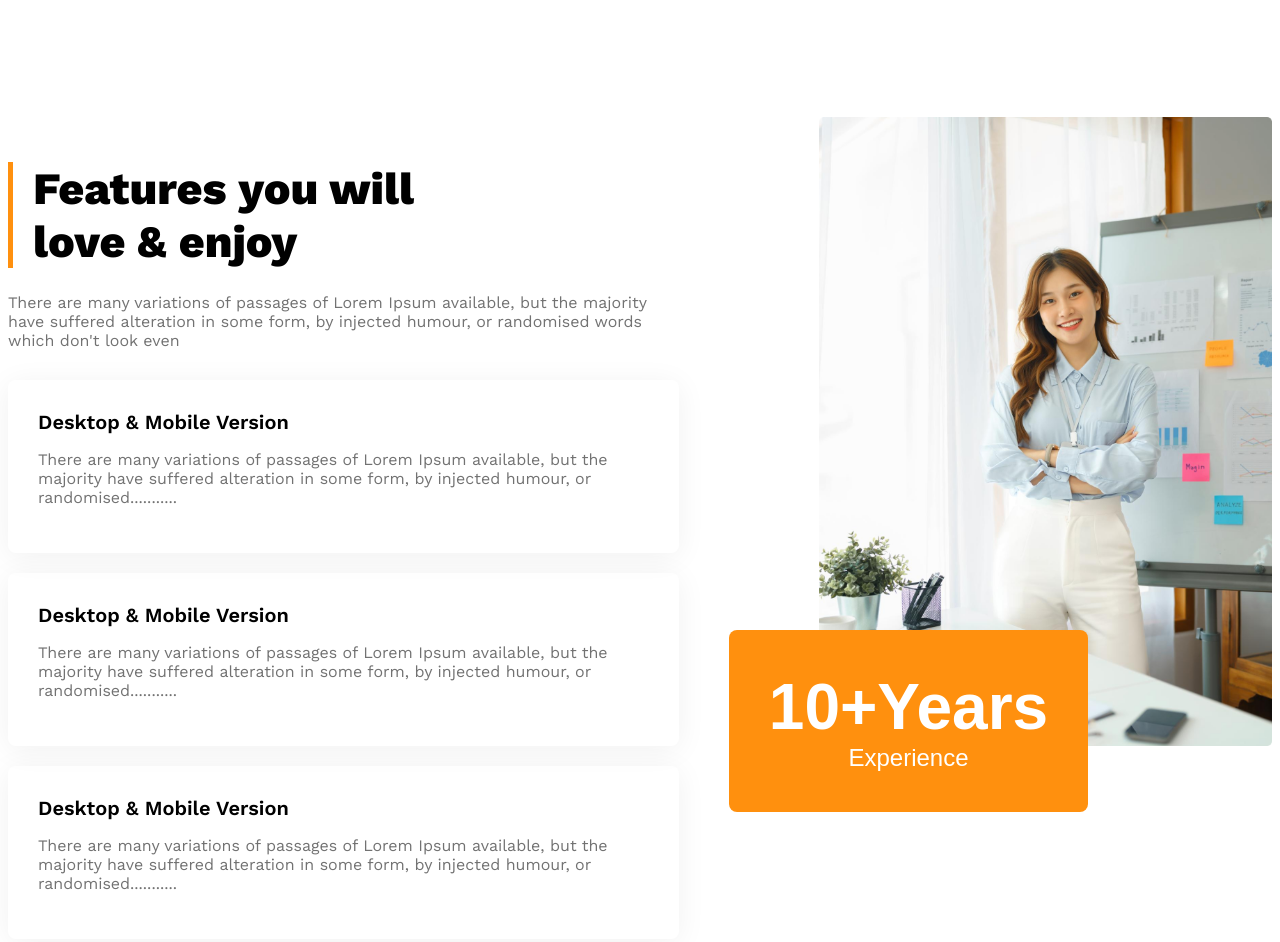
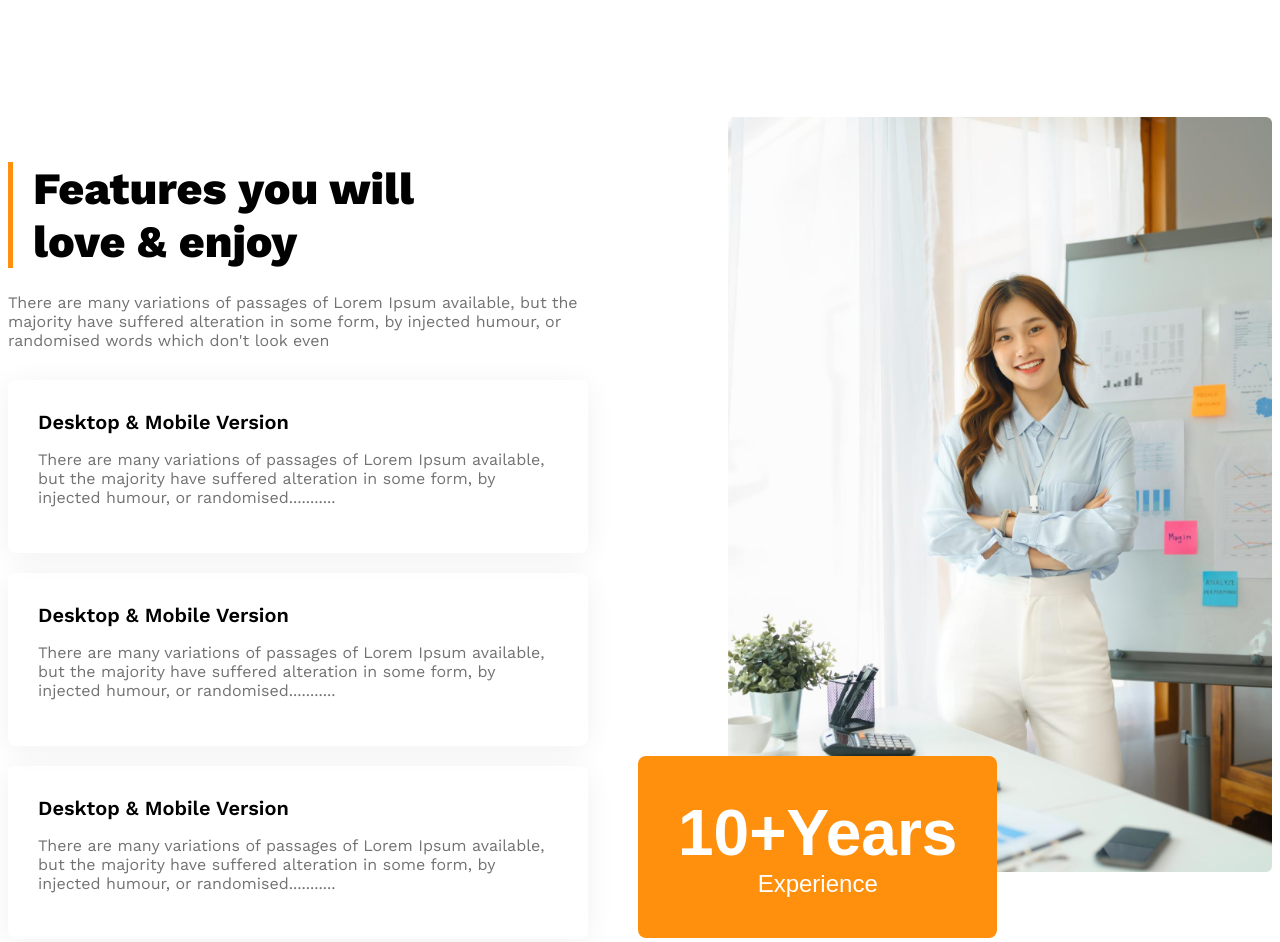
Before and after one commit to apurbagoon1/g3-architects-website, a plain HTML site: page index.html in a window 1280 px wide. Shown: the part 2014-2956 px from the top of the page. Drawn offline with nearby package versions, Linux system fonts and the light colour scheme.

Commit message:
edited a portion of feature section

```diff
--- a/CSS/style.css
+++ b/CSS/style.css
@@ -147,7 +147,7 @@ main {
 }
 
 .feature-content {
-    max-width: 800px;
+    max-width: 580px;
 }
 
 #feature-section-title {
```
